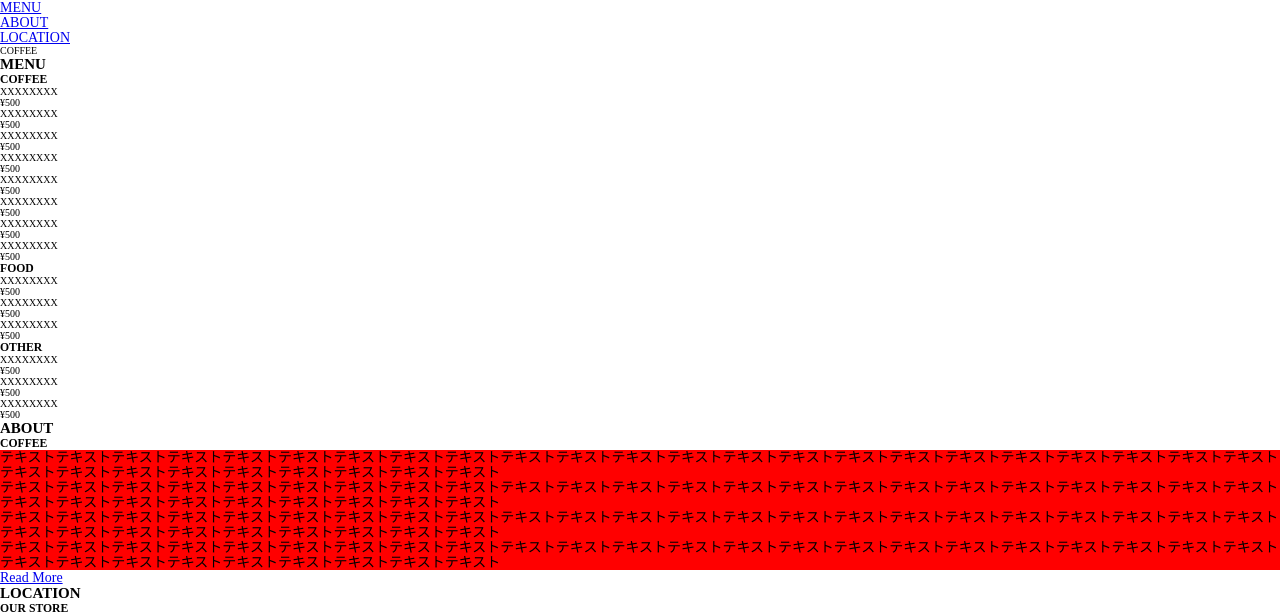
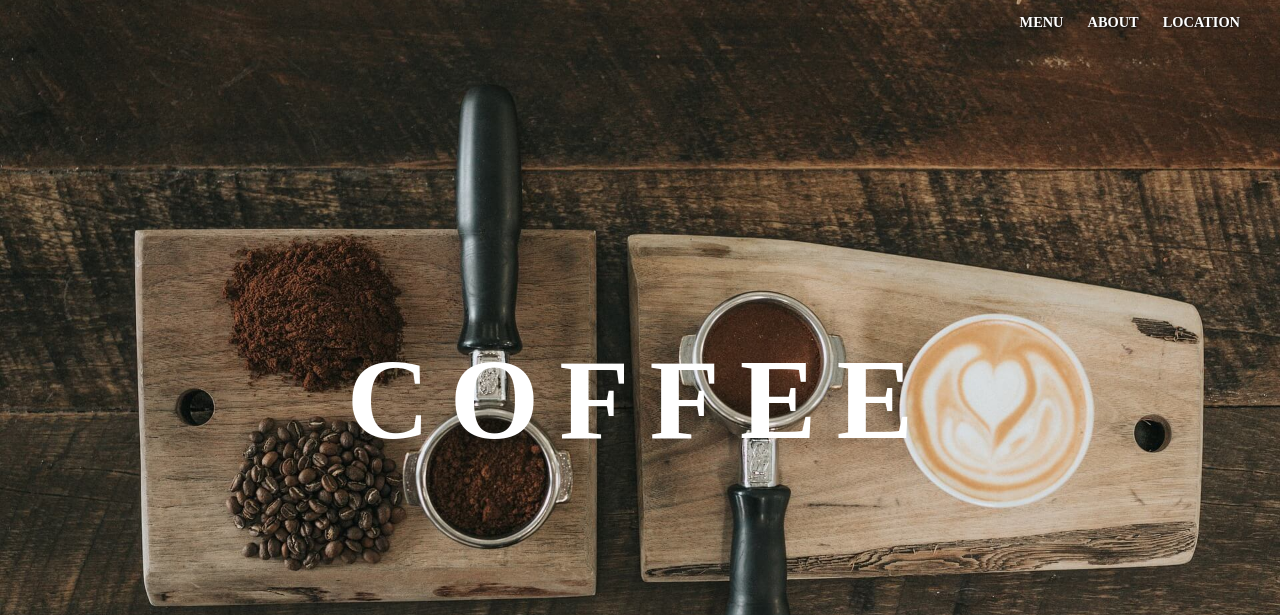
Before and after one commit to rwhashimoto/store-coffee, a PHP site: page / in a window 1280 px wide. Shown: the top 615 px of the page. Run offline with PHP 8.4, Linux system fonts and the light colour scheme; style sheets or scripts are compiled from the project's sources; grey boxes are pictures that could not be loaded.

Commit message:
[mod]l-headerスタイル調整

```diff
--- a/index.html
+++ b/index.html
@@ -12,13 +12,13 @@
 	<body>
 		<header class="l-header">
 			<nav>
-				<ul class="l-header-items">
-					<li class="l-header-item"><a href="menu">MENU</a></li>
-					<li class="l-header-item"><a href="about">ABOUT</a></li>
-					<li class="l-header-item"><a href="location">LOCATION</a></li>
+				<ul class="l-header-nav">
+					<li><a class="nav-item" href="menu">MENU</a></li>
+					<li><a class="nav-item" href="about">ABOUT</a></li>
+					<li><a class="nav-item" href="location">LOCATION</a></li>
 				</ul>
 			</nav>
-			<h1　class="l-header-logo">COFFEE</h1>
+			<h1 class="l-header-title">COFFEE</h1>
 		</header>
 		<main class="l-main">
 			<section id="menu" class="l-main-menu">
--- a/scss/layout/_header.scss
+++ b/scss/layout/_header.scss
@@ -0,0 +1,49 @@
+.l-header {
+    position: relative;
+    width: 100%;
+    min-height: 100vh;
+    background: url(/images/head-kv_001.jpg);
+    background-size: cover;
+    background-position: center;
+    @include media-sp {
+        background-position: 47% center;
+    }
+    &-nav {//.l-header-nev
+        display: flex;
+        gap: 24px;
+        list-style: none;
+        position: absolute;
+        top: 15px;
+        right: 40px;
+        @include media-sp {
+            top: 20px;
+        }
+        .nav-item {
+            color: $sub-color;
+            font-size: 1.44rem;
+            font-weight: bold;
+            text-shadow: 1px 1px 2px #121212;
+            @include media-pc {
+                transition: all ease-in-out 0.3s;
+                &:hover {
+                    color: $accent-color;
+                }
+            }
+        }
+    }
+    &-title {//.l-header-title
+        position: absolute;
+        top: 50%;
+        left: 50%;
+        transform: translate(-50%, -50%);
+        text-align: center;
+        color: $sub-color;
+        font-size: 11.5rem;
+        font-weight: bold;
+        letter-spacing: 2rem;
+        @include media-sp {
+            font-size: 8.45rem;
+            letter-spacing: initial;
+        }
+    }
+}
--- a/scss/mixin/_font.scss
+++ b/scss/mixin/_font.scss
@@ -8,4 +8,5 @@ p,
 a {
     @include fz(14);
     line-height: 1.5rem;
+    text-decoration: none;
 }
```
